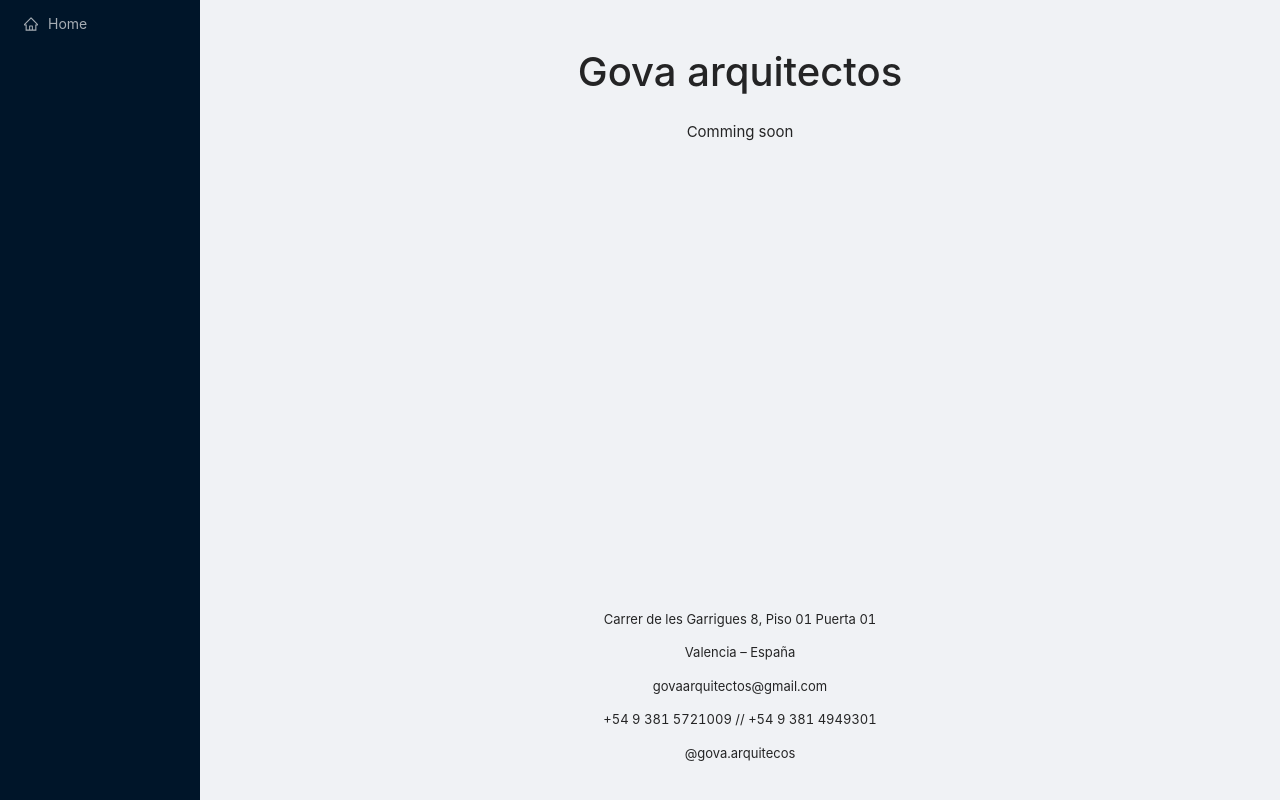
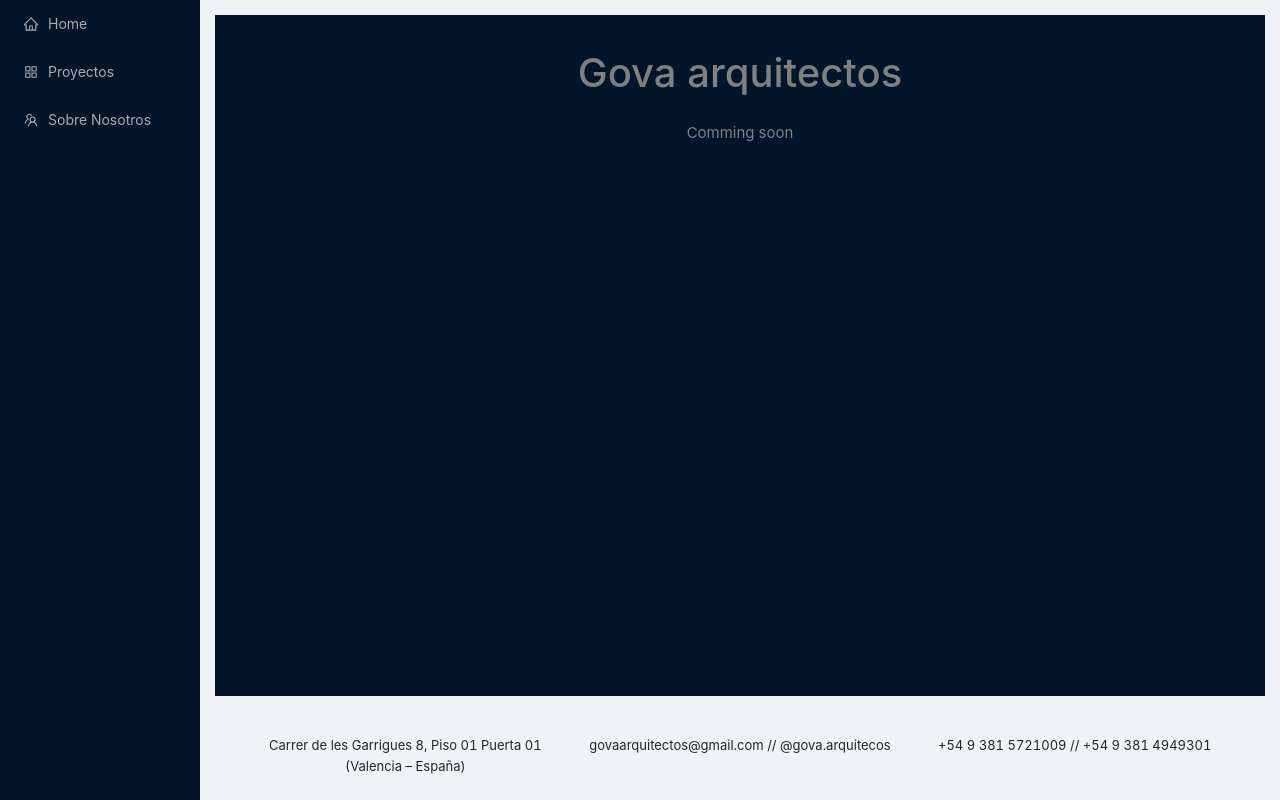
Before and after one commit to gerogarzon/GOVA, a React (Create React App) app: page / in a window 1280 px wide. Built offline with nearby package versions, Linux system fonts and the light colour scheme; the HTML template or start-up script is replaced by a standard one.

Commit message:
modificando seccion content

```diff
--- a/src/layout/home.jsx
+++ b/src/layout/home.jsx
@@ -1,6 +1,7 @@
-import { HomeOutlined } from "@ant-design/icons";
+import { HomeOutlined, AppstoreOutlined, TeamOutlined  } from "@ant-design/icons";
 import { Layout, Menu } from "antd";
 import React from "react";
+import  {Row, Col} from 'react-bootstrap';
 const { Header, Content, Footer, Sider } = Layout;
 
 const home = () => {
@@ -32,6 +33,12 @@ const home = () => {
             <Menu.Item key="1" icon={<HomeOutlined />}>
               Home
             </Menu.Item>
+            <Menu.Item key="1" icon={<AppstoreOutlined />}>
+              Proyectos
+            </Menu.Item>
+            <Menu.Item key="1" icon={<TeamOutlined /> }>
+              Sobre Nosotros
+            </Menu.Item>
           </Menu>
         </Sider>
         <Layout>
@@ -43,9 +50,11 @@ const home = () => {
           /> */}
           <Content
             style={{
-              margin: "24px 16px 0",
+              margin: "15px",
               textAlign: "center",
               fontSize: "40px",
+              padding: "10px",
+              backgroundColor: "#001529",
             }}
           >
             <div
@@ -55,12 +64,13 @@ const home = () => {
                 minHeight: 360,
               }}
             >
-              <h1>Gova arquitectos</h1>
+              <h1 style={{color:"grey"}}>Gova arquitectos</h1>
               <p
                 style={{
                   margin: "24px 16px 0",
                   textAlign: "center",
                   fontSize: "15px",
+                  color: "grey",
                 }}
               >
                 Comming soon
@@ -73,11 +83,16 @@ const home = () => {
               fontSize: "13px",
             }}
           >
-            <p>Carrer de les Garrigues 8, Piso 01 Puerta 01</p>
-            <p>Valencia – España</p>
-            <p>govaarquitectos@gmail.com </p>
-            <p>+54 9 381 5721009 // +54 9 381 4949301</p>
-            <p> @gova.arquitecos</p>
+            <Row>
+              <Col>Carrer de les Garrigues 8, Piso 01 Puerta 01 (Valencia – España)</Col>
+              <Col>govaarquitectos@gmail.com // @gova.arquitecos </Col>
+              <Col> +54 9 381 5721009 // +54 9 381 4949301</Col>
+            </Row>
+
+
+
+
+
           </Footer>
         </Layout>
       </Layout>
```
